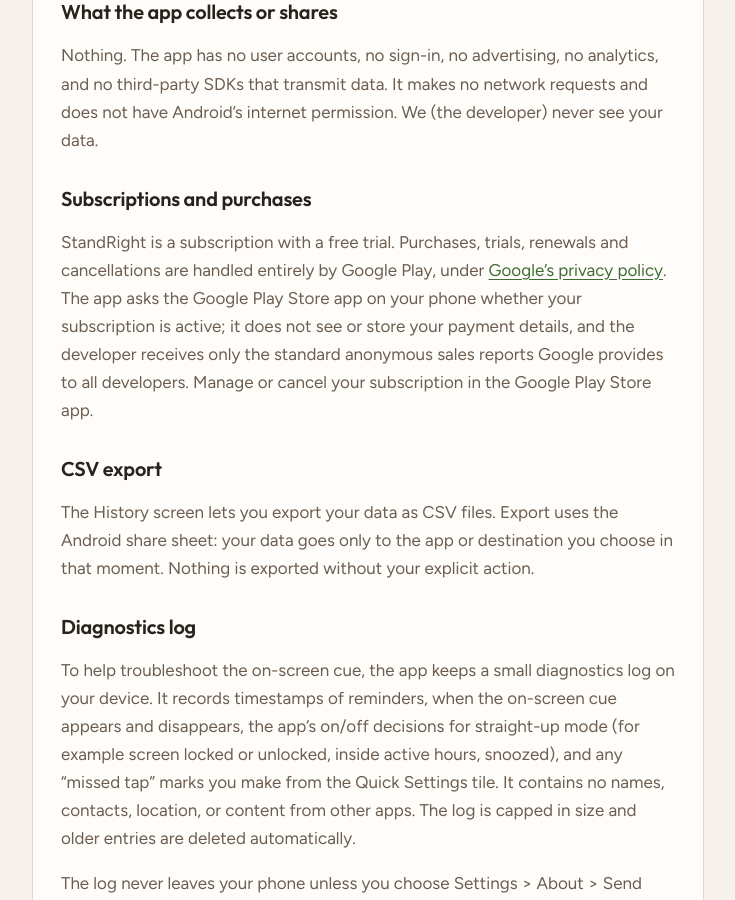
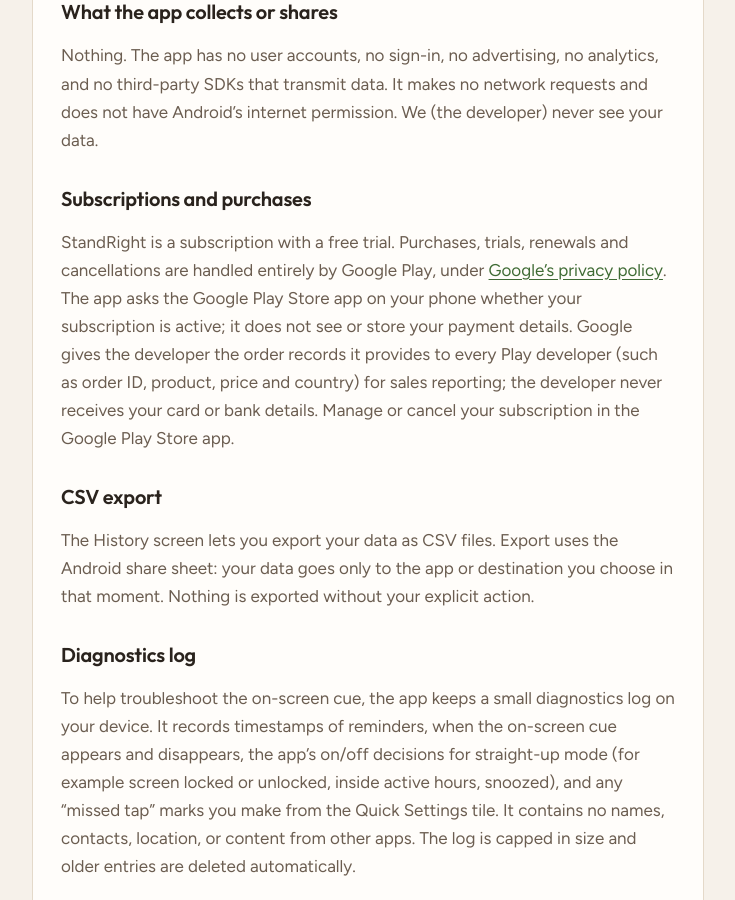
Before and after one commit to cipshadow/standright-site, a Jekyll site: the page built from privacy-policy.md, in a window 1280 px wide and 900 px high, scrolled down 632 px. Shown: the whole window, without its empty margins (272-1007 px from the left). Built offline with Jekyll 4.4.1, drawn with Linux system fonts in a browser that asks for light colours.

Commit message:
Privacy policy: describe Play order records accurately
Co-Authored-By: Claude Opus 5.5 <noreply@anthropic.com>
Claude-Session: https://claude.ai/code/session_01Kb2Wcr2jhKWXKy4L9TfsTL

```diff
--- a/privacy-policy.md
+++ b/privacy-policy.md
@@ -35,8 +35,10 @@ StandRight is a subscription with a free trial. Purchases, trials,
 renewals and cancellations are handled entirely by Google Play, under
 [Google's privacy policy](https://policies.google.com/privacy). The app asks
 the Google Play Store app on your phone whether your subscription is active;
-it does not see or store your payment details, and the developer receives
-only the standard anonymous sales reports Google provides to all developers.
+it does not see or store your payment details. Google gives the developer the
+order records it provides to every Play developer (such as order ID, product,
+price and country) for sales reporting; the developer never receives your card
+or bank details.
 Manage or cancel your subscription in the Google Play Store app.
 
 ## CSV export
```
